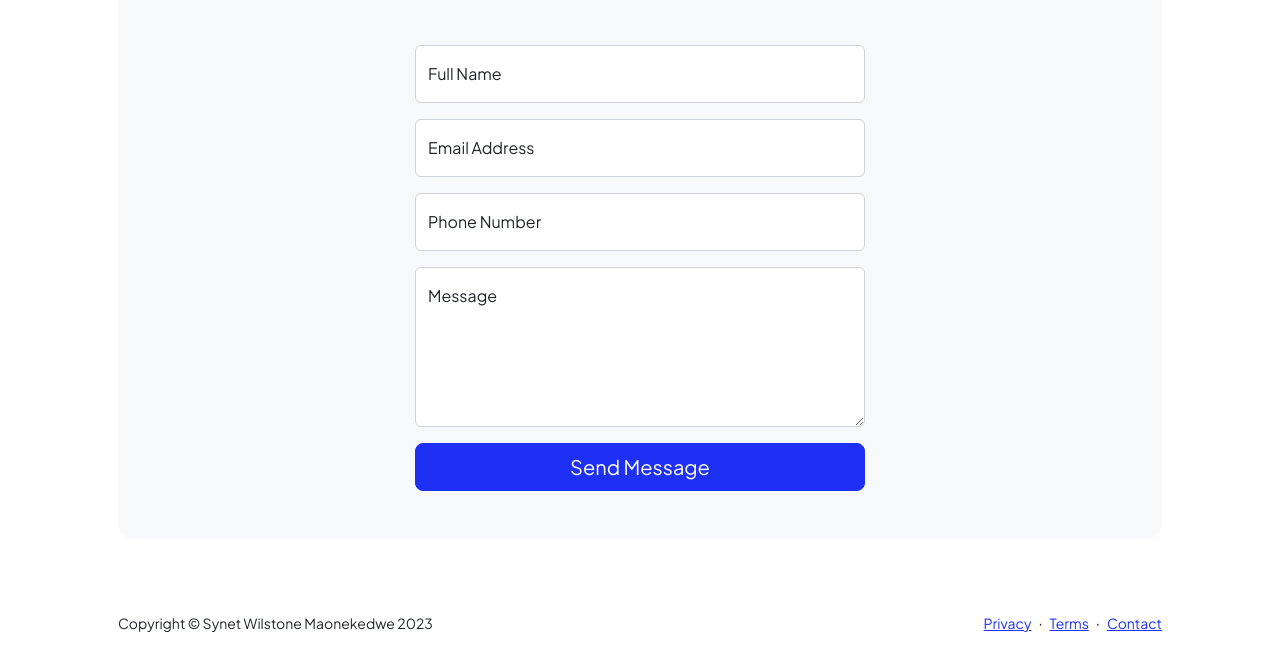
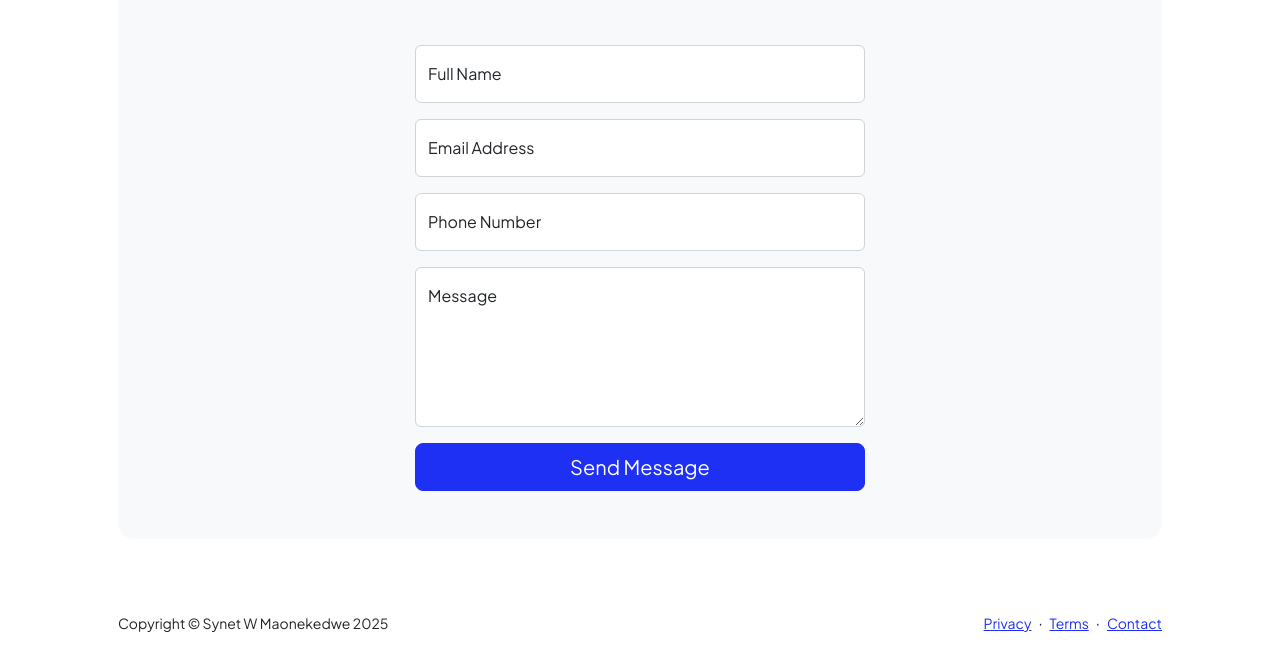
Before and after one commit to SerwayCodes/malooks, a plain HTML site: page contact.html in a window 1280 px wide. Shown: the part 321-980 px from the top of the page. Drawn offline with nearby package versions, Linux system fonts and the light colour scheme.

Commit message:
dynamic yr

```diff
--- a/contact.html
+++ b/contact.html
@@ -99,7 +99,11 @@
         <footer class="bg-white py-4 mt-auto">
             <div class="container px-5">
                 <div class="row align-items-center justify-content-between flex-column flex-sm-row">
-                    <div class="col-auto"><div class="small m-0">Copyright &copy; Synet Wilstone Maonekedwe 2023</div></div>
+                    <div class="col-auto">
+                        <div class="small m-0">
+                            Copyright &copy; Synet W Maonekedwe <span id="current-year"></span>
+                        </div>
+                    </div>
                     <div class="col-auto">
                         <a class="small" href="#!">Privacy</a>
                         <span class="mx-1">&middot;</span>
@@ -110,6 +114,12 @@
                 </div>
             </div>
         </footer>
+        <script>
+            // Get the current year
+            const currentYear = new Date().getFullYear();
+            // Update the year in the footer
+            document.getElementById("current-year").textContent = currentYear;
+        </script>
         <!-- Bootstrap core JS-->
         <script src="https://cdn.jsdelivr.net/npm/bootstrap@5.2.3/dist/js/bootstrap.bundle.min.js"></script>
         <!-- Core theme JS-->
```
Also changed, not shown: index.html (+11 -1 lines), projects.html (+11 -1 lines), resume.html (+11 -1 lines).
